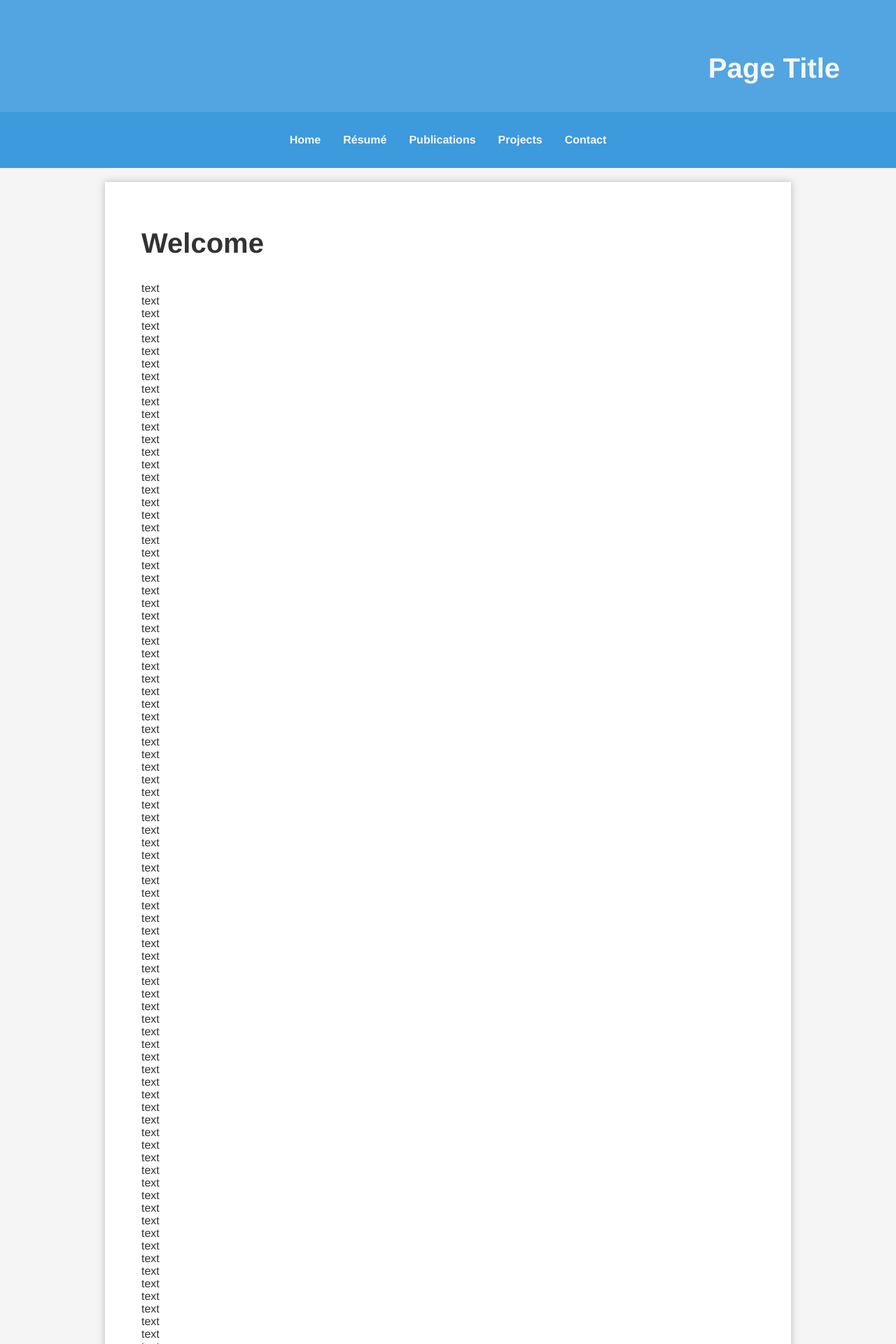
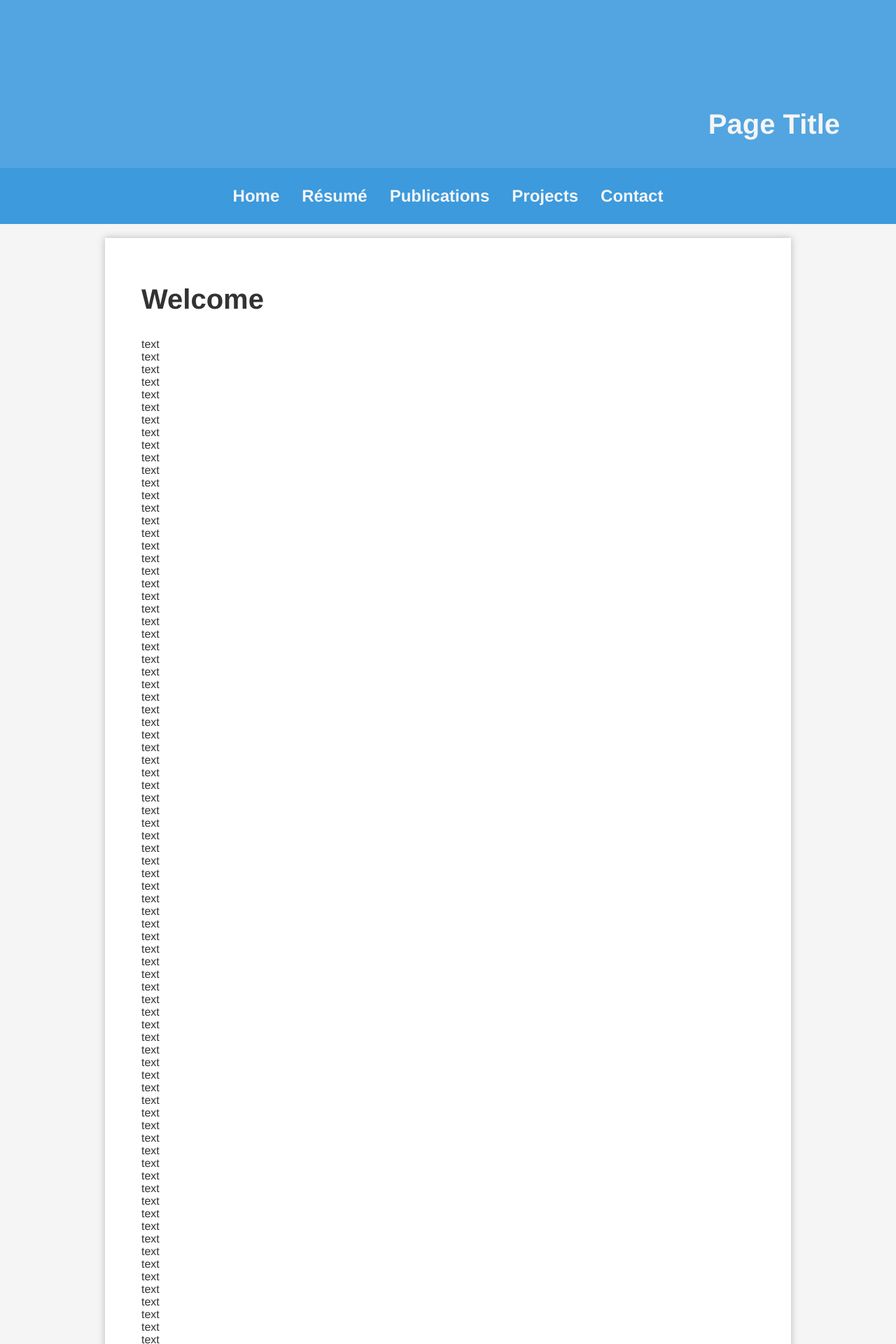
Before and after one commit to dmtveit/dmtveit.github.io, a Jekyll site: the page built from index.html, in a window 1280 px wide. Shown: the top 1920 px of the page at 70% size. Built offline with Jekyll 4.4.1, drawn with Linux system fonts in a browser that asks for light colours.

Commit message:
change units

```diff
--- a/css/main.css
+++ b/css/main.css
@@ -20,7 +20,7 @@
     --width-wide: 100%;
     --width-narrow: 490px;
     /* height */
-    --height-top-header: 10rem;
+    --height-top-header: 15rem;
     --height-sticky-header: 5rem;
     --height-total-header: calc(var(--height-top-header) + var(--height-sticky-header));
     --height-bottom-footer: var(--height-top-header);
@@ -192,8 +192,10 @@ a:hover {
     text-decoration: underline;
 }
 .headerlink {
+    font-size: var(--font-size-medium);
     color: var(--color-header-text);
 }
 .footerlink {
+    font-size: var(--font-size-normal);
     color: var(--color-header-text);
 }
```
